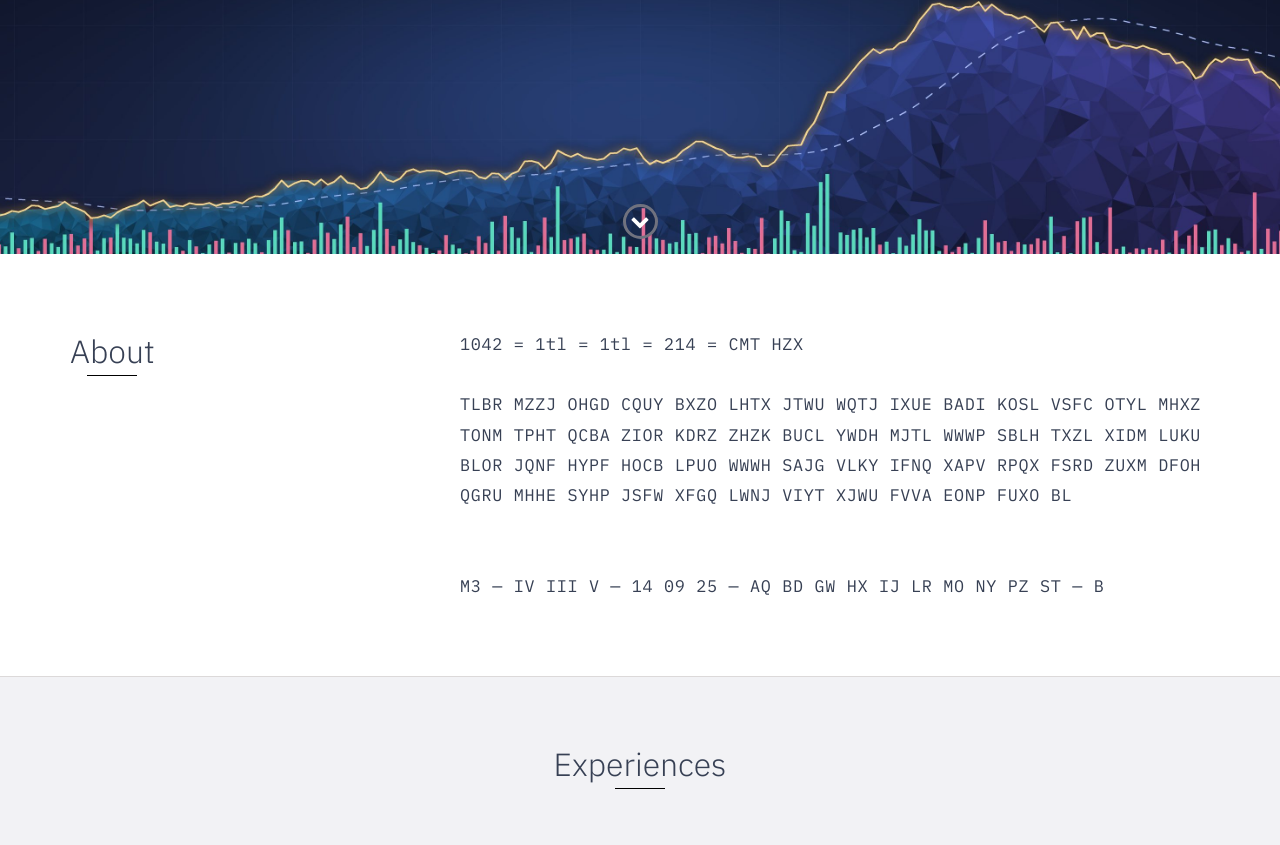
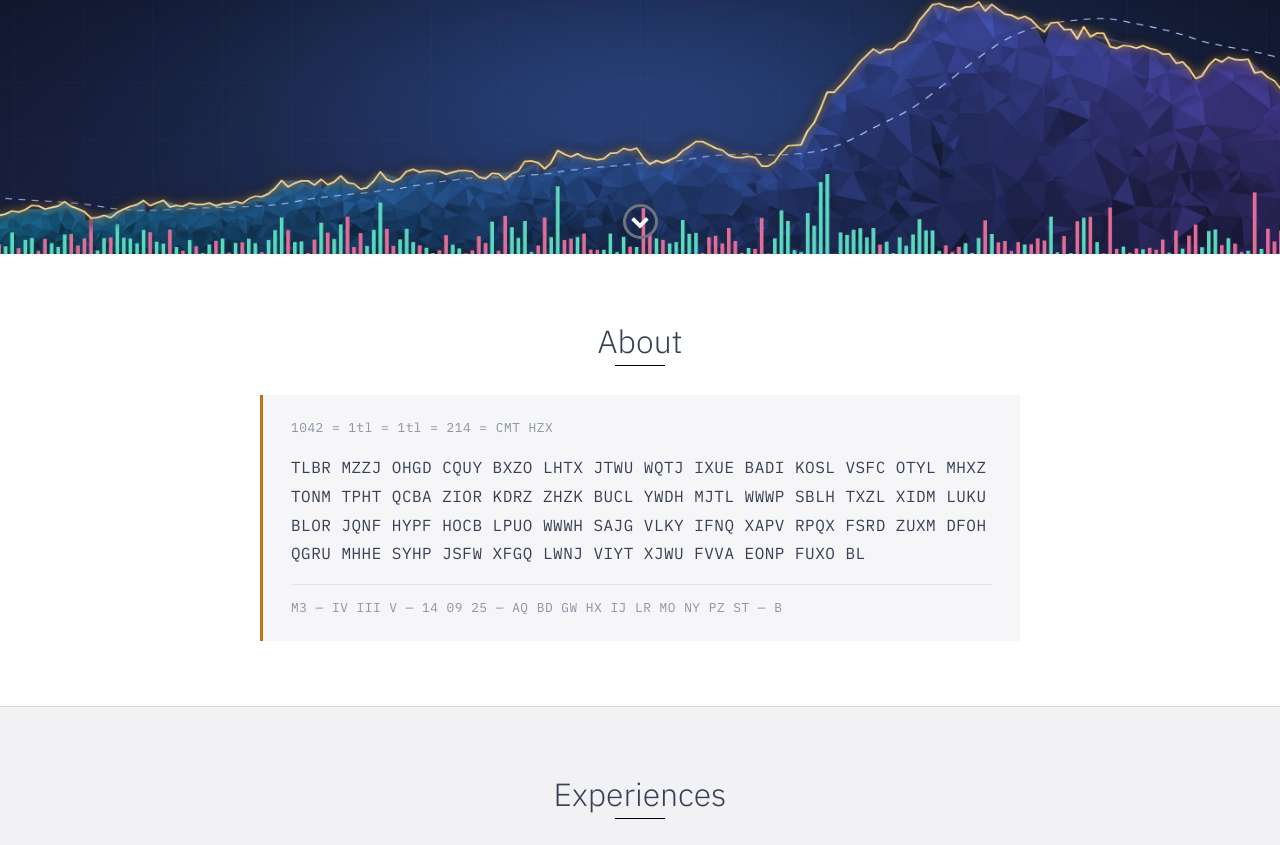
Before and after one commit to cedricmasset98/cedricmasset98.github.io, a website: page index.html in a window 1280 px wide. Shown: the part 546-1391 px from the top of the page. Drawn offline with nearby package versions, Linux system fonts and the light colour scheme.

Commit message:
Center About section and present cipher in a card
Co-Authored-By: Claude Opus 5.5 <noreply@anthropic.com>
Claude-Session: https://claude.ai/code/session_018LmXD7aacKTXdDT9XpnVzY

```diff
--- a/css/styles.css
+++ b/css/styles.css
@@ -375,7 +375,8 @@ footer {
 }
 
 #about {
-	padding: 75px 15px;
+	padding: 65px 15px;
+	text-align: center;
 	border-bottom: 1px solid #dcd9d9
 }
 
@@ -988,11 +989,37 @@ footer {
 		padding: 5px 10px
 	}
 }
-#about .cipher {
-	display: block;
+#about .cipher-card {
+	max-width: 760px;
+	margin: 0 auto;
+	text-align: left;
+	background: #f6f6f8;
+	border-left: 3px solid #BA7517;
+	padding: 24px 28px;
 	font-family: 'IBM Plex Mono', 'Courier New', monospace;
-	font-size: 1.05em;
+	color: #374054
+}
+
+#about .cipher-meta {
+	font-size: 0.8em;
+	color: #8a93a0;
+	letter-spacing: 0.04em
+}
+
+#about .cipher-body {
+	margin: 16px 0;
+	font-size: 1em;
 	line-height: 1.8;
-	letter-spacing: 0.04em;
-	color: #374054;
+	letter-spacing: 0.03em
 }
+
+#about .cipher-key {
+	padding-top: 14px;
+	border-top: 1px solid #e2e2e8
+}
+
+@media only screen and (max-width: 750px) {
+	#about .cipher-card {
+		padding: 18px 16px
+	}
+}
--- a/index.html
+++ b/index.html
@@ -82,27 +82,17 @@
     <!-- End #lead -->
 
     <div id="about">
-        <div class="container">
-            <div class="row">
-                <div class="col-md-4">
-                    <h2 class="heading">About</h2>
-                </div>
-                <div class="col-md-8">
-                    <p>
-
-                        <span class="cipher">
-                            1042 = 1tl = 1tl = 214 = CMT HZX<br>
-                            <br>
-                            TLBR MZZJ OHGD CQUY BXZO LHTX JTWU WQTJ IXUE BADI KOSL VSFC
-                            OTYL MHXZ TONM TPHT QCBA ZIOR KDRZ ZHZK BUCL YWDH MJTL WWWP
-                            SBLH TXZL XIDM LUKU BLOR JQNF HYPF HOCB LPUO WWWH SAJG VLKY
-                            IFNQ XAPV RPQX FSRD ZUXM DFOH QGRU MHHE SYHP JSFW XFGQ LWNJ
-                            VIYT XJWU FVVA EONP FUXO BL<br><br><br>
-                            M3 — IV III V — 14 09 25 — AQ BD GW HX IJ LR MO NY PZ ST — B
-                        </span>
-                    </p>
-                </div>
+        <h2 class="heading">About</h2>
+        <div class="cipher-card">
+            <div class="cipher-meta">1042 = 1tl = 1tl = 214 = CMT HZX</div>
+            <div class="cipher-body">
+                TLBR MZZJ OHGD CQUY BXZO LHTX JTWU WQTJ IXUE BADI KOSL VSFC
+                OTYL MHXZ TONM TPHT QCBA ZIOR KDRZ ZHZK BUCL YWDH MJTL WWWP
+                SBLH TXZL XIDM LUKU BLOR JQNF HYPF HOCB LPUO WWWH SAJG VLKY
+                IFNQ XAPV RPQX FSRD ZUXM DFOH QGRU MHHE SYHP JSFW XFGQ LWNJ
+                VIYT XJWU FVVA EONP FUXO BL
             </div>
+            <div class="cipher-meta cipher-key">M3 — IV III V — 14 09 25 — AQ BD GW HX IJ LR MO NY PZ ST — B</div>
         </div>
     </div>
     <!-- End #about -->
```
